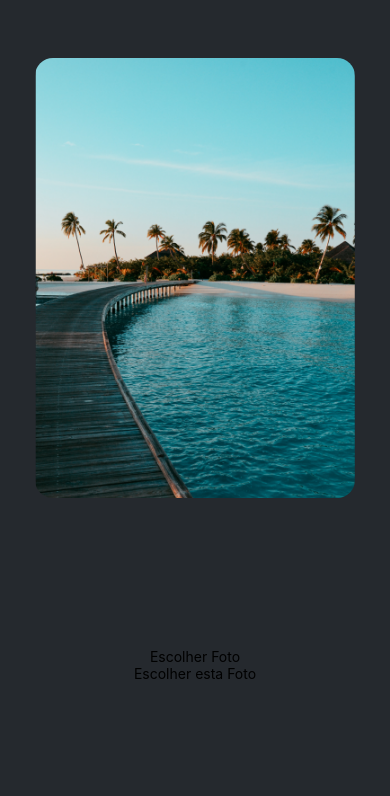
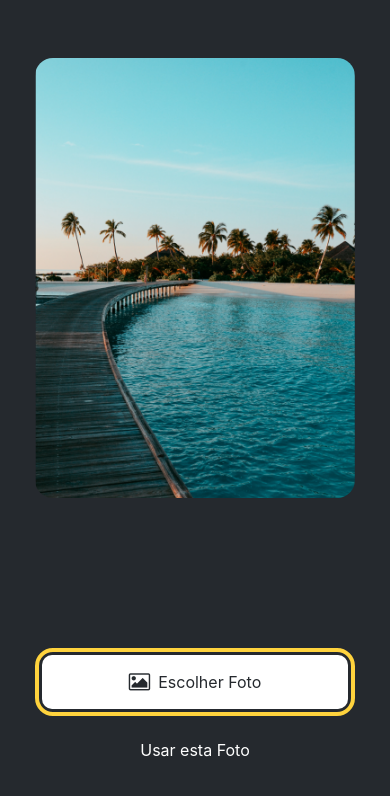
Before and after one commit to EduardoDametto25/StickerSmashApp, a React Native app in the folder StickerSmash/: screen / in a window 390 px wide. Shown: the top 796 px of the page. Built offline with nearby package versions, Linux system fonts and the light colour scheme.

Commit message:
Finalização da estilização do componente Button e dowload do pacote do image-picker.

```diff
--- a/StickerSmash/App.js
+++ b/StickerSmash/App.js
@@ -1,7 +1,8 @@
 import { StatusBar } from 'expo-status-bar';
-import { StyleSheet, View, Image } from 'react-native';
+import { StyleSheet, View } from 'react-native';
 import ImageViewer from './src/components/ImageViewer';
 import Button from './src/components/Button';
+import * as ImagePicker from 'expo-image-picker';
 
 const PlaceholderImage = require('./assets/images/background-image.png');
 
@@ -12,8 +13,8 @@
         <ImageViewer placeholderImageSource={PlaceholderImage} />
       </View>
       <View style={styles.footerContainer}>
-        <Button label="Escolher Foto"/>
-        <Button label="Escolher esta Foto"/>
+        <Button label="Escolher Foto" theme="primary"/>
+        <Button label="Usar esta Foto"/>
       </View>
       <StatusBar style="auto" />
     </View>
--- a/StickerSmash/package.json
+++ b/StickerSmash/package.json
@@ -15,7 +15,8 @@
     "react-native": "0.73.4",
     "react-dom": "18.2.0",
     "react-native-web": "~0.19.6",
-    "@expo/webpack-config": "~19.0.1"
+    "@expo/webpack-config": "~19.0.1",
+    "expo-image-picker": "~14.7.1"
   },
   "devDependencies": {
     "@babel/core": "^7.20.0"
--- a/StickerSmash/src/components/Button.js
+++ b/StickerSmash/src/components/Button.js
@@ -1,16 +1,64 @@
 import { Pressable, StyleSheet, Text, View } from 'react-native'
+import FontAwesome from '@expo/vector-icons/FontAwesome';
 
-export default function Button({label}) {
+export default function Button({label, theme}) {
+  if (theme === "primary") {
+    return (
+      <View style={[styles.buttonContainer, {
+        borderWidth: 4, borderColor: '#ffd33d', borderRadius: 18
+      }]}>
+          <Pressable
+          style={[styles.button, { backgroundColor: '#fff'}]}
+          onPress={() => alert(`Você pressionou o ${label}`)}
+          >
+            <FontAwesome
+              name='picture-o'
+              size={20}
+              color="#25292e"
+              style={styles.buttonICon}
+            />
+            <Text style={[styles.buttonLabel,
+              {color:"#25292e"}]}>{label}</Text>
+          </Pressable>
+      </View>
+    )
+  }
+
   return (
     <View style={styles.buttonContainer}>
         <Pressable
-         style={styles.button}
-         onPress={() => alert("Você pressionou o Botão")}
-         >
+        style={styles.button}
+        onPress={() => alert(`Você pressionou o ${label}`)}
+        >
           <Text style={styles.buttonLabel}>{label}</Text>
         </Pressable>
     </View>
   )
+
 }
 
-const styles = StyleSheet.create({})
+const styles = StyleSheet.create({
+  buttonContainer: {
+    width: 320,
+    height: 68,
+    marginHorizontal: 20,
+    alignItems: 'center',
+    justifyContent: 'center',
+    padding: 3,
+  },
+  button: {
+    borderRadius: 10,
+    width: '100%',
+    height: '100%',
+    alignItems: 'center',
+    justifyContent: 'center',
+    flexDirection: 'row',
+  },
+  buttonICon: {
+    paddingRight: 8,
+  },
+  buttonLabel: {
+    color: '#FFF',
+    fontSize: 16
+  }
+})
```
Also changed, not shown: 2 other files (tests, documents, lock files or other folders).
